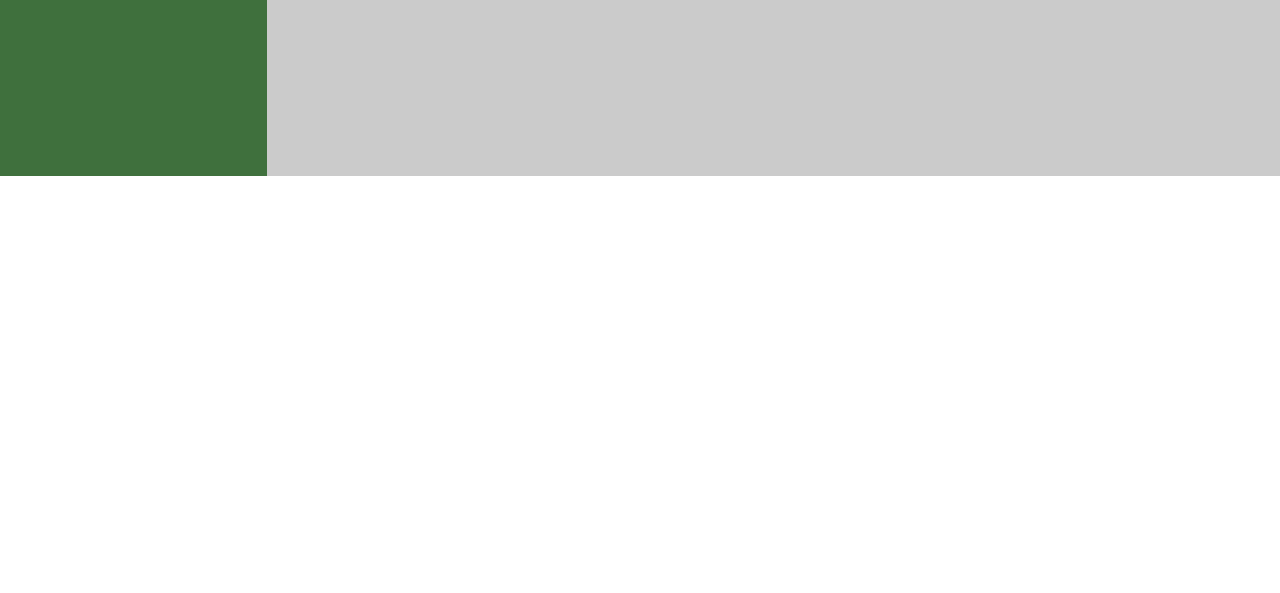
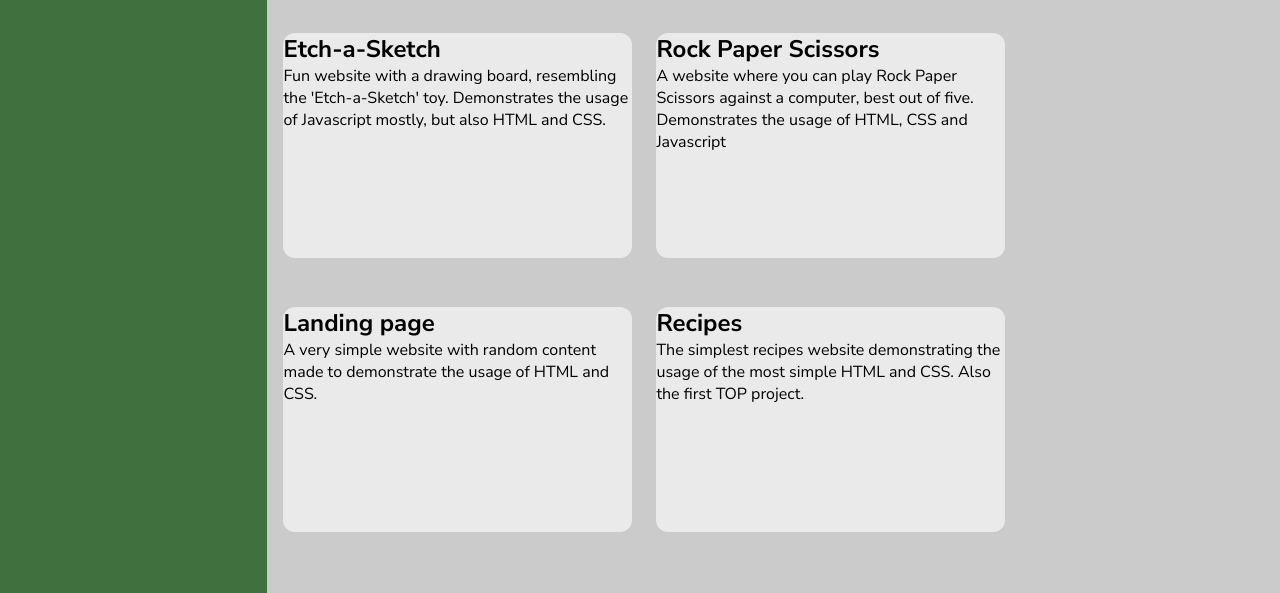
Before and after one commit to gisha313/admin-dashboard, a plain HTML site: page index.html in a window 1280 px wide. Shown: the part 624-1217 px from the top of the page. Before the commit the page ends 800 px from the top, so only its background shows below. Drawn offline with Linux system fonts and the light colour scheme.

Commit message:
Add layout elements, make grid for cards and style

```diff
--- a/index.html
+++ b/index.html
@@ -72,15 +72,21 @@
     </nav>
 
     <main class="content">
+        <div class="projects">
+            <h1>Your projects</h1>
+            <div class="card-container">
                 <div class="card">
                     <h2>Sign-up Form</h2>
-            <p>This is a simple sign-up form website, currently with no functionality. It shows the usage of creating
+                    <p>This is a simple sign-up form website, currently with no functionality. It shows the usage of
+                        creating
                         forms in HTML and styling them in CSS.</p>
                     <div class="actions"></div>
                 </div>
                 <div class="card">
                     <h2>Calculator</h2>
-            <p>A simple calculator website. Done mostly to demonstrate the usage of Javascript, but also HTML and CSS.
+                    <p>A simple calculator website. Done mostly to demonstrate the usage of Javascript, but also HTML
+                        and
+                        CSS.
                     </p>
                     <div class="actions"></div>
                 </div>
@@ -92,7 +98,9 @@
                 </div>
                 <div class="card">
                     <h2>Rock Paper Scissors</h2>
-            <p>A website where you can play Rock Paper Scissors against a computer, best out of five. Demonstrates the
+                    <p>A website where you can play Rock Paper Scissors against a computer, best out of five.
+                        Demonstrates
+                        the
                         usage of HTML, CSS and Javascript</p>
                     <div class="actions"></div>
                 </div>
@@ -103,10 +111,16 @@
                 </div>
                 <div class="card">
                     <h2>Recipes</h2>
-            <p>The simplest recipes website demonstrating the usage of the most simple HTML and CSS. Also the first TOP
+                    <p>The simplest recipes website demonstrating the usage of the most simple HTML and CSS. Also the
+                        first
+                        TOP
                         project.</p>
                     <div class="actions"></div>
                 </div>
+            </div>
+        </div>
+        <div class="announcements"></div>
+        <div class="trending"></div>
     </main>
 </body>
 
--- a/style.css
+++ b/style.css
@@ -18,11 +18,11 @@
 }
 
 body {
-  height: 100vh;
+  min-height: 100vh;
 
   display: grid;
   grid-template-columns: 1fr minmax(500px, 4fr);
-  grid-template-rows: 1fr minmax(250px, 5fr);
+  grid-template-rows: 1fr 3fr;
 
   font-family: "Nunito Sans", sans-serif;
   font-optical-sizing: auto;
@@ -146,6 +146,31 @@ ul {
 
 .content {
   background: var(--dark-grey);
+  display: grid;
+  grid-template-columns: minmax(250px, 3fr) 1fr;
+  grid-template-rows: 1fr 1fr;
+  gap: 18px;
+  padding: 36px 16px;
+}
+
+.projects {
+  grid-row: 1 / 3;
+  display: flex;
+  flex-direction: column;
+}
+
+.card-container {
+  display: grid;
+  grid-template-columns: repeat(auto-fill, minmax(300px, 1fr));
+  grid-auto-rows: 250px;
+  gap: 24px;
+  flex: 1;
+}
+
+.card {
+  background: var(--light-grey);
+  border-radius: 12px;
+  height: 225px;
 }
 
 .profile-picture-small {
```
Lines whose indentation alone changed are shown as unchanged.
